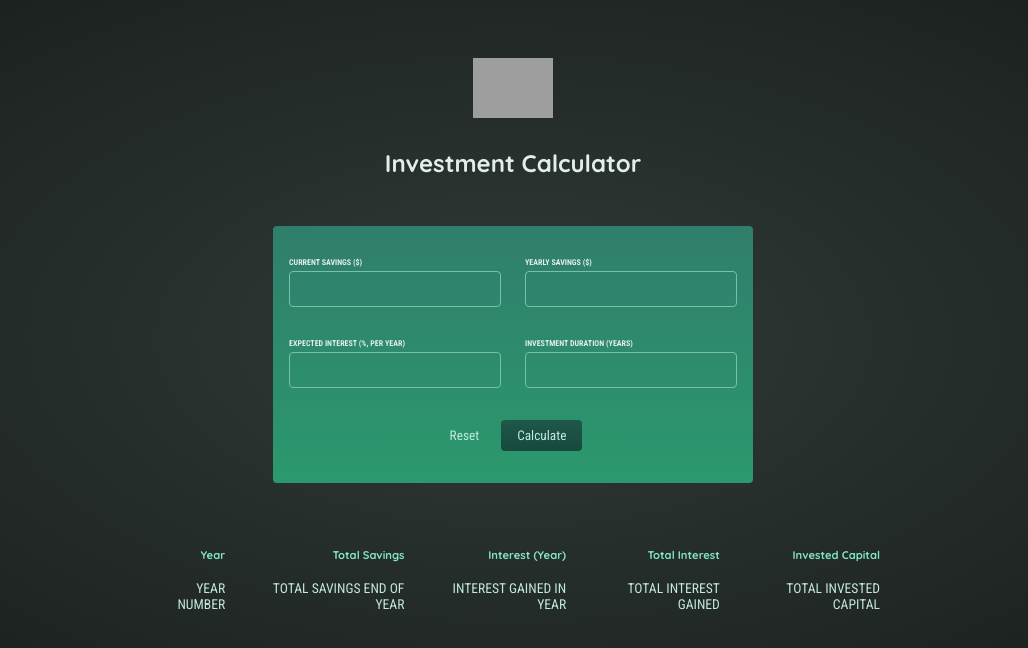
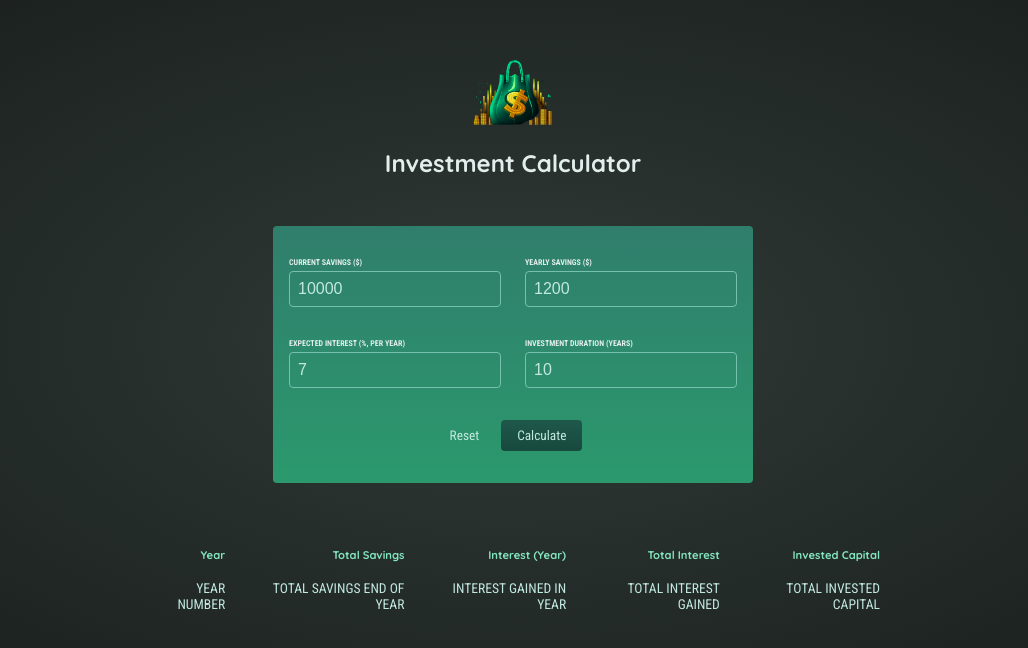
Before and after one commit to Musharraf188/investment, a React (Create React App) app: page / in a window 1280 px wide. Shown: the top 648 px of the page, without its empty margins (127-1155 px from the left). Built offline with nearby package versions, Linux system fonts and the light colour scheme; grey boxes are pictures that could not be loaded.

Commit message:
Second-project-strat

```diff
--- a/src/components/Header.js
+++ b/src/components/Header.js
@@ -1,5 +1,4 @@
-import logo from './assets/investment-calculator-logo.png';
-
+import logo from '../assets/investment-calculator-logo.png';
 
 
 const Header =()=>{
--- a/src/components/UserForm.js
+++ b/src/components/UserForm.js
@@ -1,13 +1,39 @@
+import { useState } from "react";
+const intialInput ={
+    'current-savings':10000,
+    'yearly-contribution': 1200,
+    'expected-return':7,
+    'duration':10
+}
 const UserForm =()=>{
-    return  <form className="form">
+    const [userInput, setInput] = useState(intialInput)
+    const submitHandler =(event)=>{
+        event.preventDefault();
+    }
+
+    const InputCahngeHandler =(identifier, value)=>{
+       setInput((prevValue)=>{
+        return {
+                ...prevValue, [identifier]:value
+        }
+
+       })
+    }
+
+const resetHandler =()=>{
+    setInput(intialInput)
+}
+
+
+    return  <form onSubmit={submitHandler} className="form">
     <div className="input-group">
       <p>
         <label htmlFor="current-savings">Current Savings ($)</label>
-        <input type="number" id="current-savings" />
+        <input value={userInput['current-savings']} onChange={(event)=>{InputCahngeHandler('current-savings', event.target.value )}}type="number" id="current-savings" />
       </p>
       <p>
         <label htmlFor="yearly-contribution">Yearly Savings ($)</label>
-        <input type="number" id="yearly-contribution" />
+        <input value={userInput['yearly-contribution']} onChange={(event)=>{InputCahngeHandler('yearly-contribution', event.target.value )}} type="number" id="yearly-contribution" />
       </p>
     </div>
     <div className="input-group">
@@ -15,15 +41,15 @@ const UserForm =()=>{
         <label htmlFor="expected-return">
           Expected Interest (%, per year)
         </label>
-        <input type="number" id="expected-return" />
+        <input value={userInput['expected-return']} onChange={(event)=>{InputCahngeHandler('expected-return', event.target.value )}} type="number" id="expected-return" />
       </p>
       <p>
         <label htmlFor="duration">Investment Duration (years)</label>
-        <input type="number" id="duration" />
+        <input value={userInput['duration']} onChange={(event)=>{InputCahngeHandler('duration', event.target.value )}} type="number" id="duration" />
       </p>
     </div>
     <p className="actions">
-      <button type="reset" className="buttonAlt">
+      <button onChange={resetHandler}  type="reset" className="buttonAlt">
         Reset
       </button>
       <button type="submit" className="button">
```
